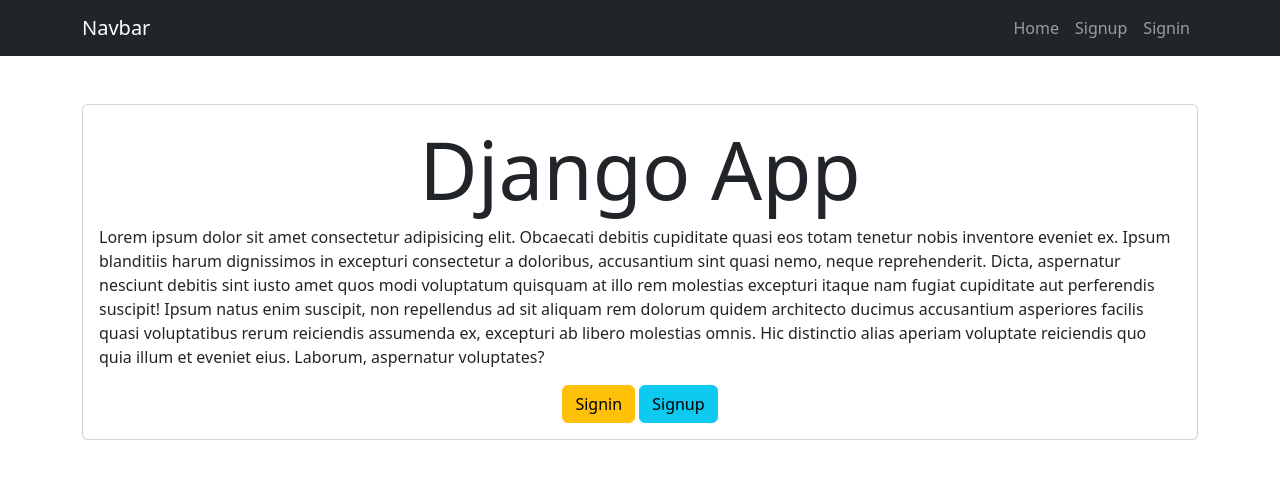
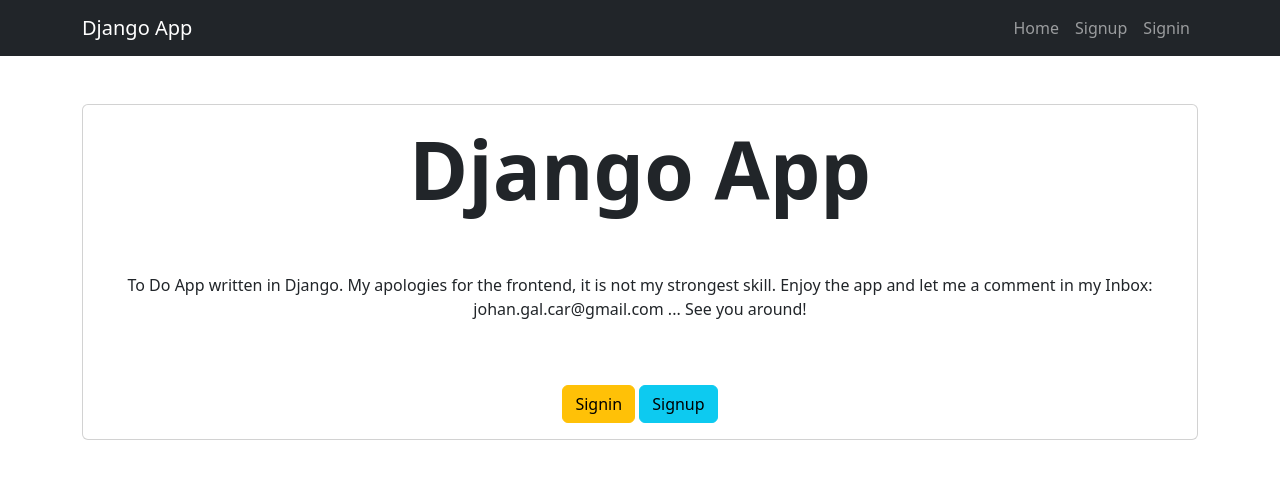
Before and after one commit to EstebanGC/users-admin, a Django app: page / in a window 1280 px wide. Shown: the top 479 px of the page. Run offline with Django 4.2, Linux system fonts and the light colour scheme.

Commit message:
Bootstrap styles added
Project finished

```diff
--- a/tasks/forms.py
+++ b/tasks/forms.py
@@ -1,3 +1,4 @@
+from django import forms
 from django.forms import ModelForm
 from .models import Task
 
@@ -5,3 +6,8 @@ class TaskForm(ModelForm):
     class Meta:
         model = Task
         fields = ['title', 'description', 'important']
+        # widgets = {
+        #     'title': forms.TextInput(attrs={'class': 'form-control', 'placeholder':'Type a title'}),
+        #     'description': forms.Textarea(attrs={'class': 'form-control', 'placeholder':'Type a description'}),
+        #     'important': forms.CheckBoxInput(attrs={'class': 'form-check-input m-auto'})
+        # }
--- a/tasks/templates/base.html
+++ b/tasks/templates/base.html
@@ -11,7 +11,7 @@
 
     <nav class="navbar navbar-expand-lg bg-dark navbar-dark">
   <div class="container">
-    <a class="navbar-brand" href="#">Navbar</a>
+    <a class="navbar-brand" href="#">Django App</a>
     <button class="navbar-toggler" type="button" data-bs-toggle="collapse" data-bs-target="#navbarNav" aria-controls="navbarNav" aria-expanded="false" aria-label="Toggle navigation">
       <span class="navbar-toggler-icon"></span>
     </button>
--- a/tasks/templates/home.html
+++ b/tasks/templates/home.html
@@ -3,21 +3,18 @@
 {% block content %}
 <main class="container py-5">
     <section class="card card-body">
-        <h1 class="display-1 text-center">Django App</h1>
-        <p>Lorem ipsum dolor sit amet consectetur adipisicing elit. Obcaecati debitis cupiditate quasi eos totam tenetur
-            nobis inventore eveniet ex. Ipsum blanditiis harum dignissimos in excepturi consectetur a doloribus, accusantium
-            sint quasi nemo, neque reprehenderit. Dicta, aspernatur nesciunt debitis sint iusto amet quos modi voluptatum
-            quisquam at illo rem molestias excepturi itaque nam fugiat cupiditate aut perferendis suscipit! Ipsum natus enim
-            suscipit, non repellendus ad sit aliquam rem dolorum quidem architecto ducimus accusantium asperiores facilis
-            quasi voluptatibus rerum reiciendis assumenda ex, excepturi ab libero molestias omnis. Hic distinctio alias
-            aperiam voluptate reiciendis quo quia illum et eveniet eius. Laborum, aspernatur voluptates?</p>
+        <h1 class="display-1 text-center fw-bold">Django App</h1>
+        <p class="text-center mt-5">To Do App written in Django. My apologies for the frontend, it is not my strongest skill.
+            Enjoy the app and let me a comment in my Inbox: johan.gal.car@gmail.com ...
+            See you around!
+        </p>
 
             <div class="text-center">
-                <a class="btn btn-warning" href="/signin/">
+                <a class="btn btn-warning mt-5" href="/signin/">
                     Signin
                 </a>
 
-                <a class="btn btn-info" href="/signup/">
+                <a class="btn btn-info mt-5" href="/signup/">
                     Signup
                 </a>
             </div>
--- a/tasks/templates/signin.html
+++ b/tasks/templates/signin.html
@@ -6,7 +6,7 @@
     <div class="row">
         <section class="col-md-4 offset-md-4 mt-5">
             <form action="/signin/" method="POST" class="card card-body">
-                <h1 class="text-center">Signin</h1>
+                <h1 class="text-center fw-bold">Signin</h1>
                         {{error}}
                         {% csrf_token %}
                         <div class="mb-3">
--- a/tasks/templates/signup.html
+++ b/tasks/templates/signup.html
@@ -7,7 +7,7 @@
     <div class="row">
         <div class="col-md-4 offset-md-4 mt-5">
             <form method="POST" class="card card-body">
-                <h1 class="text-center">Sign Up</h1>
+                <h1 class="text-center fw-bold">Sign Up</h1>
 
                 {{error}}
                 {% csrf_token %}
```
Also changed, not shown: tasks/templates/create_task.html (+15 -9 lines), tasks/templates/task_detail.html (+12 -4 lines), tasks/templates/tasks.html (+11 -11 lines), db.sqlite3.
